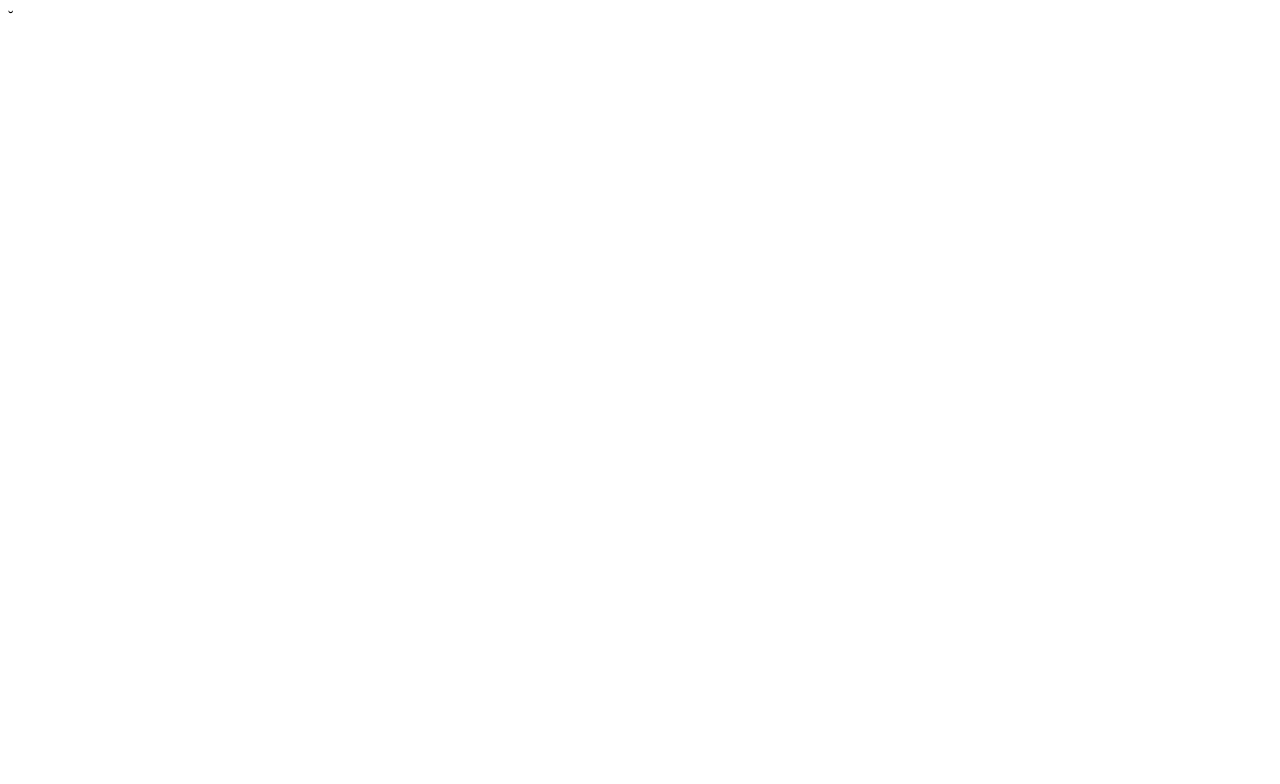
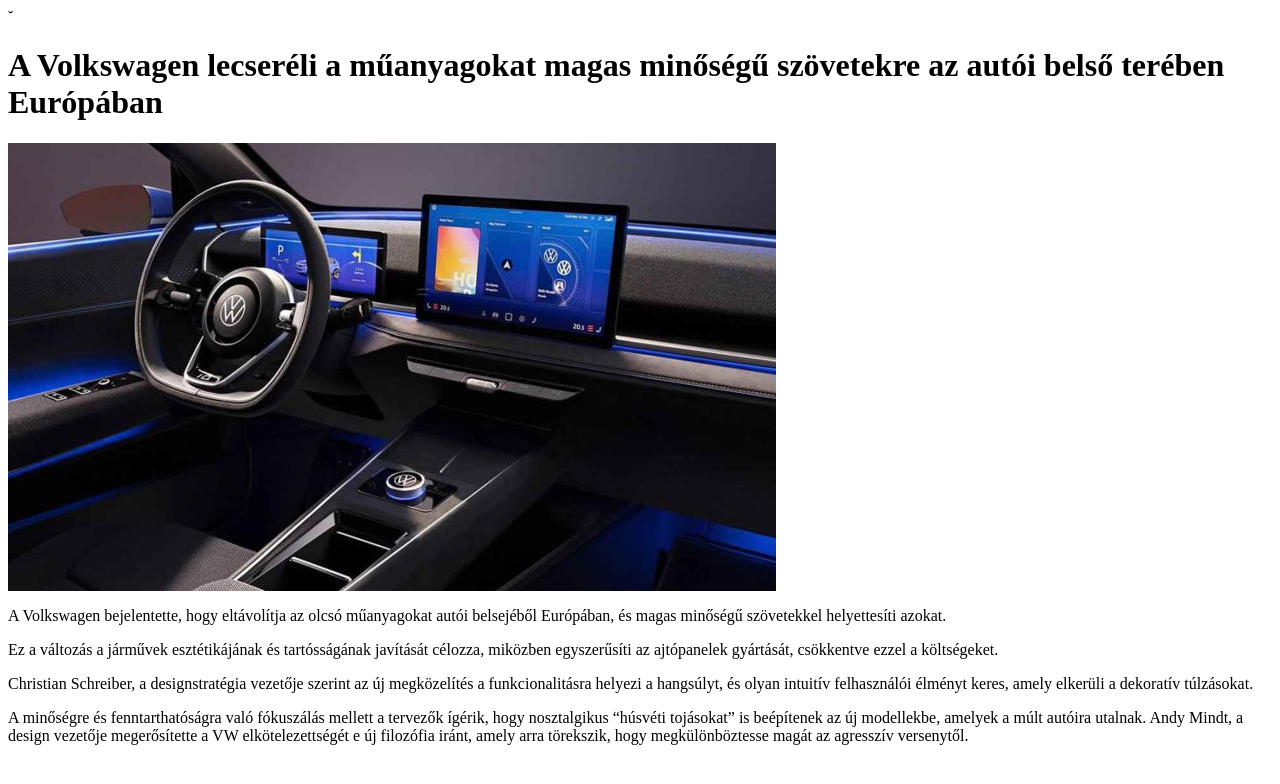
Before and after one commit to nagyt24d/2024-10-3, a plain HTML site: page index.html in a window 1280 px wide. Drawn offline with Linux system fonts and the light colour scheme.

Commit message:
Update index.html

```diff
--- a/index.html
+++ b/index.html
@@ -6,6 +6,13 @@
     <title>Wolkswagen</title>
 </head>
 <body>
-
+    <div>
+        <h1>A Volkswagen lecseréli a műanyagokat magas minőségű szövetekre az autói belső terében Európában</h1>
+<img src="AA1rByNy.jpg" alt="Volkswagen">
+<p>A Volkswagen bejelentette, hogy eltávolítja az olcsó műanyagokat autói belsejéből Európában, és magas minőségű szövetekkel helyettesíti azokat.</p>
+<p>Ez a változás a járművek esztétikájának és tartósságának javítását célozza, miközben egyszerűsíti az ajtópanelek gyártását, csökkentve ezzel a költségeket.</p>
+<p>Christian Schreiber, a designstratégia vezetője szerint az új megközelítés a funkcionalitásra helyezi a hangsúlyt, és olyan intuitív felhasználói élményt keres, amely elkerüli a dekoratív túlzásokat.</p>
+<p>A minőségre és fenntarthatóságra való fókuszálás mellett a tervezők ígérik, hogy nosztalgikus “húsvéti tojásokat” is beépítenek az új modellekbe, amelyek a múlt autóira utalnak. Andy Mindt, a design vezetője megerősítette a VW elkötelezettségét e új filozófia iránt, amely arra törekszik, hogy megkülönböztesse magát az agresszív versenytől.</p>
+    </div>
 </body>
 </html>
```
